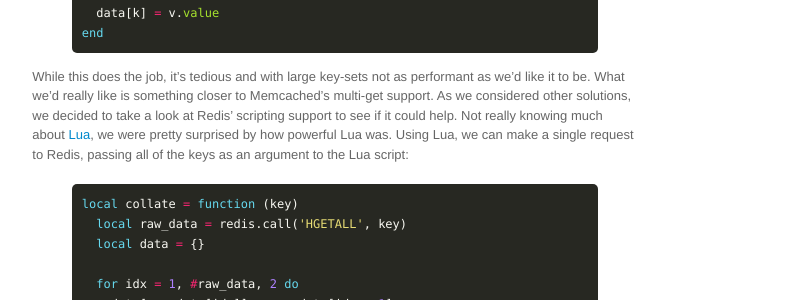
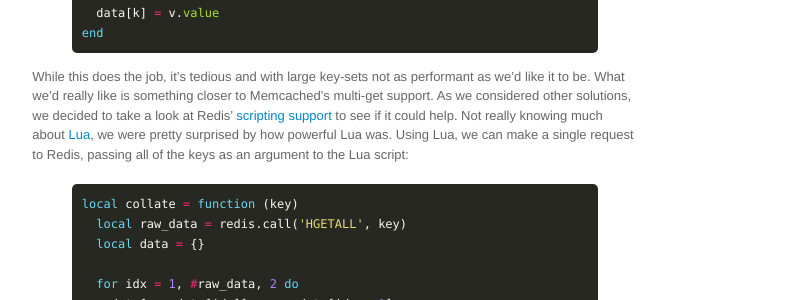
Before and after one commit to stve/stve.github.io, a Jekyll site: the page built from _posts/2014-07-10-using-lua-to-implement-multi-get-on-redis-hashes.md, in a window 1280 px wide and 900 px high, scrolled down 371 px. Shown: the part 191-491 px from the top of the window, without its empty margins (189-990 px from the left). Built offline with Jekyll 4.4.1, drawn with Linux system fonts in a browser that asks for light colours; some web fonts are replaced; Markdown is read by kramdown in place of the engine named in the settings; comment, search, counter and statistics services are not loaded; some of the changed lines change nothing that is shown.

Commit message:
additional link

```diff
--- a/_posts/2014-07-10-using-lua-to-implement-multi-get-on-redis-hashes.md
+++ b/_posts/2014-07-10-using-lua-to-implement-multi-get-on-redis-hashes.md
@@ -29,7 +29,7 @@ end
 
 {% endhighlight %}
 
-While this does the job, it's tedious and with large key-sets not as performant as we'd like it to be. What we'd really like is something closer to Memcached's multi-get support. As we considered other solutions, we decided to take a look at Redis' scripting support to see if it could help.  Not really knowing much about <a herf="http://www.lua.org">Lua</a>, we were pretty surprised by how powerful Lua was. Using Lua, we can make a single request to Redis, passing all of the keys as an argument to the Lua script:
+While this does the job, it's tedious and with large key-sets not as performant as we'd like it to be. What we'd really like is something closer to Memcached's multi-get support. As we considered other solutions, we decided to take a look at Redis' <a href="http://redis.io/commands/eval">scripting support</a> to see if it could help.  Not really knowing much about <a herf="http://www.lua.org">Lua</a>, we were pretty surprised by how powerful Lua was. Using Lua, we can make a single request to Redis, passing all of the keys as an argument to the Lua script:
 
 {% highlight lua %}
 
```
